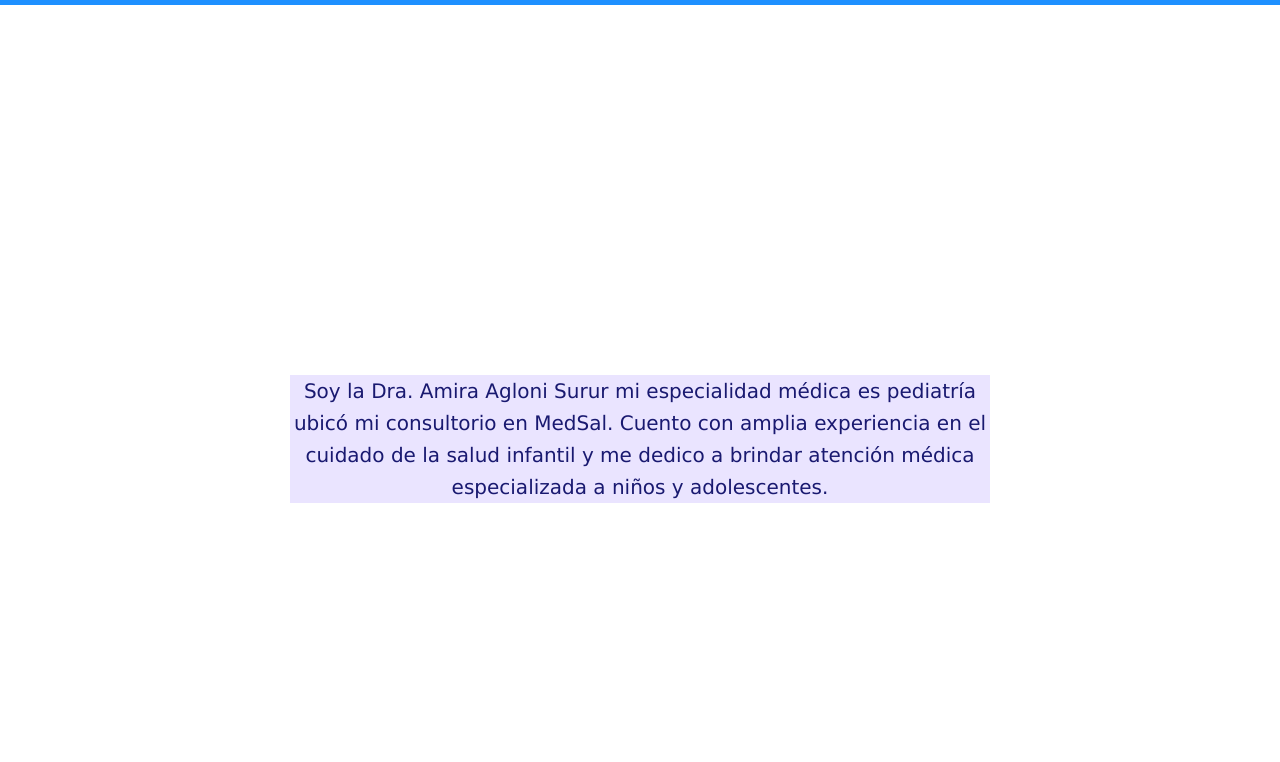
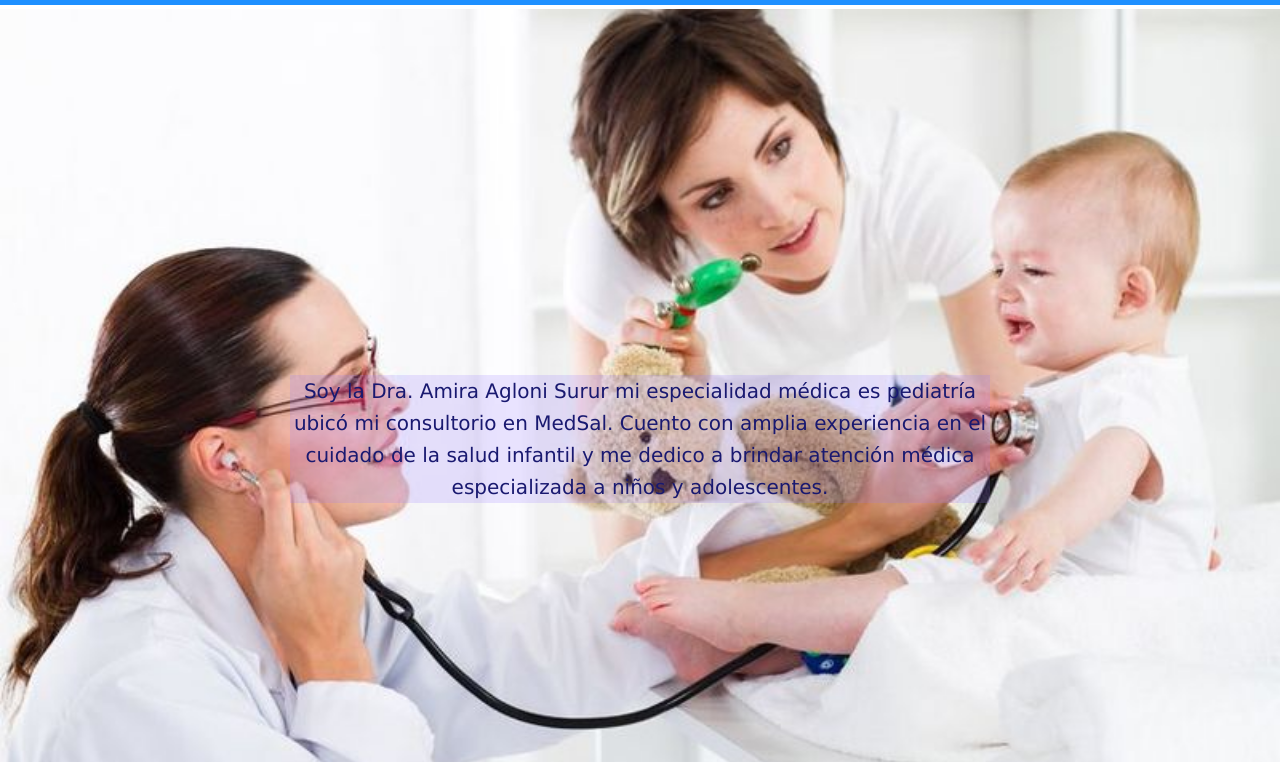
Before and after one commit to Aradrafts/proyecto, a plain HTML site: page index.html in a window 1280 px wide. Shown: the part 51-813 px from the top of the page. Drawn offline with nearby package versions, Linux system fonts and the light colour scheme; the site is published under a folder, as on GitHub Pages, so addresses that start at the root find nothing.

Commit message:
Update estilos.css

```diff
--- a/estilos.css
+++ b/estilos.css
@@ -21,7 +21,7 @@ body{
 }
 .hero-content{
     margin-top: 60px;
-    background: url("/img/nacer-bebe-atencion-pediatra-necesaria.jpeg")no-repeat center center /cover;
+    background: url("img/nacer-bebe-atencion-pediatra-necesaria.jpeg")no-repeat center center /cover;
     height: 100vh;
     color: midnightblue;
     display: flex;
```
